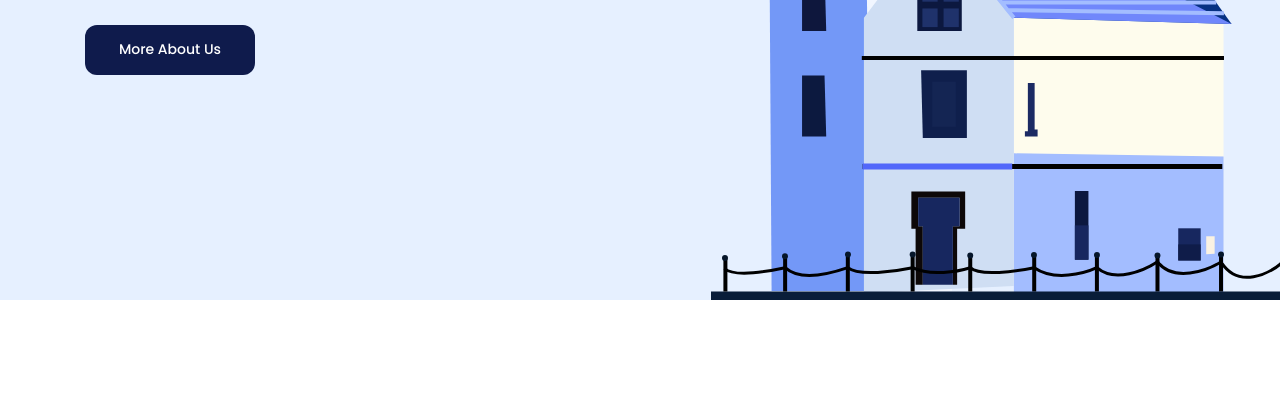
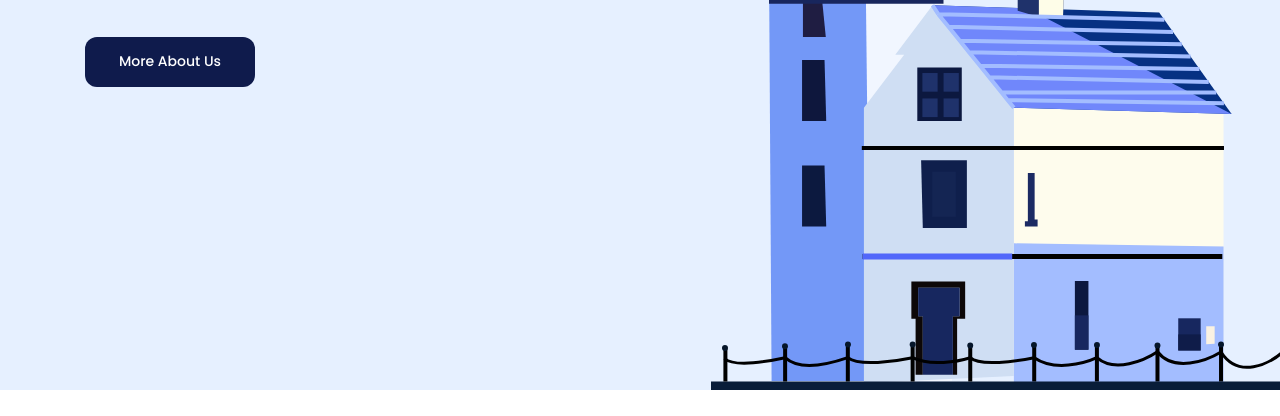
Before and after one commit to HungPhan878/html-01, a plain HTML site: page index.html in a window 1280 px wide. Shown: the part 500-916 px from the top of the page. Drawn offline with Linux system fonts and the light colour scheme.

Commit message:
improveneo header

```diff
--- a/assets/css/style.css
+++ b/assets/css/style.css
@@ -11,7 +11,18 @@ body {
     font-family: "Poppins", sans-serif;
 }
 /* ***Header*** */
-.header {
+.fixed-header{
+    position: sticky;
+    top: -26px;
+    padding-top: 26px;
+    background: #e6f0ff;
+    z-index: 1;
+}
+
+
+.hero-wrap {
+    display: flex;
+    flex-direction: column;
     position: relative;
     background: #e6f0ff;
     height: 100vh;
@@ -22,7 +33,8 @@ body {
     align-items: center;
     /* margin-top: 38px; */
     /* day la hien tuong margin collapse */
-    padding-top: 38px;
+    padding: 12px 0;
+    /* background-color: orange; */
 }
 
 .navbar ul {
@@ -665,6 +677,7 @@ body {
     width: 28px;
     height: 28px;
     border-radius: 4px;
+    background: #f9f9f9;
 }
 
 .footer .social-link:hover {
--- a/index.html
+++ b/index.html
@@ -18,7 +18,7 @@
     </head>
     <body>
         <main>
-            <header class="header">
+            <header class="fixed-header">
                 <div class="content">
                     <nav class="navbar">
                         <!-- logo -->
@@ -37,6 +37,11 @@
                             <a href="#!" class="btn action-btn">Sign up</a>
                         </div>
                     </nav>
+                </div>
+            </header>
+            <!-- hero -->
+            <div class="hero-wrap">
+                <div class="content">
                     <div class="hero">
                         <div class="info">
                             <p class="sub-title">Welcome to Besnik Agency</p>
@@ -59,7 +64,7 @@
                         />
                     </div>
                 </div>
-            </header>
+            </div>
             <!-- clients -->
             <div class="clients">
                 <div class="content">
```
